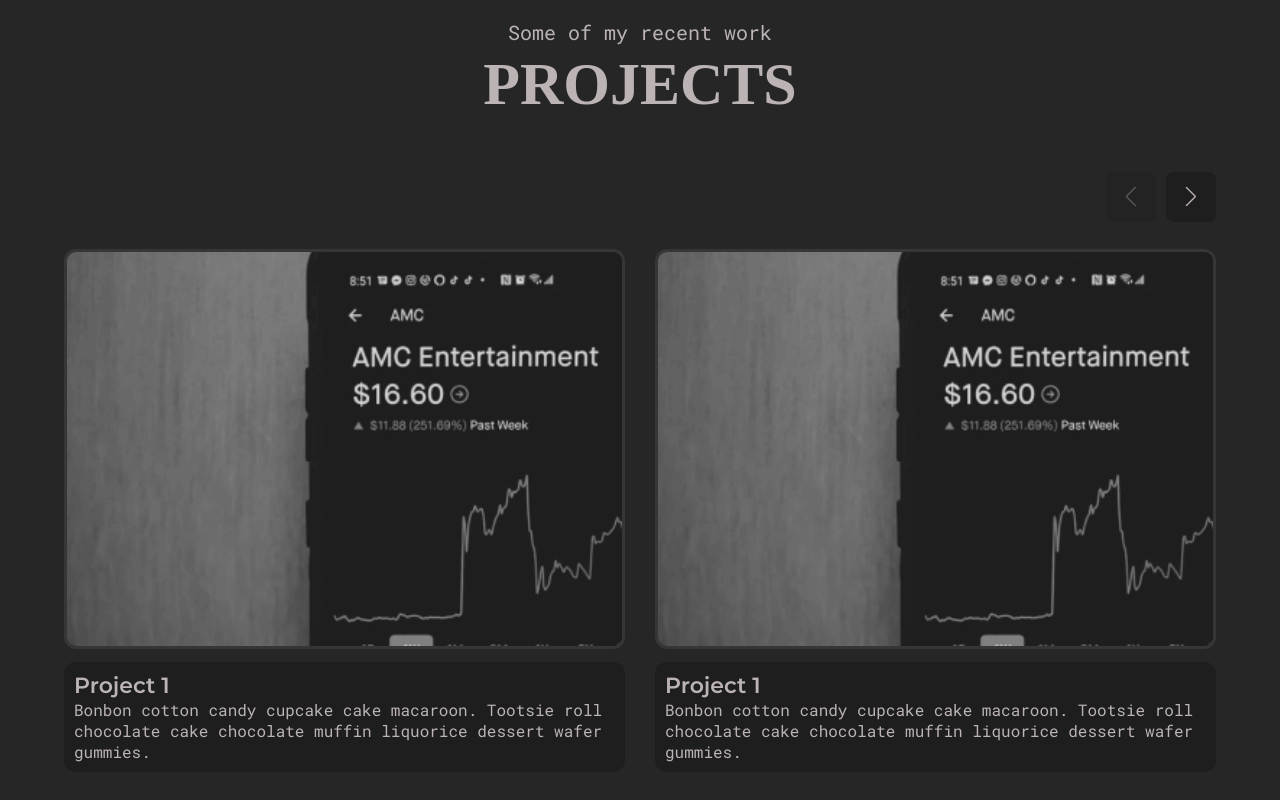
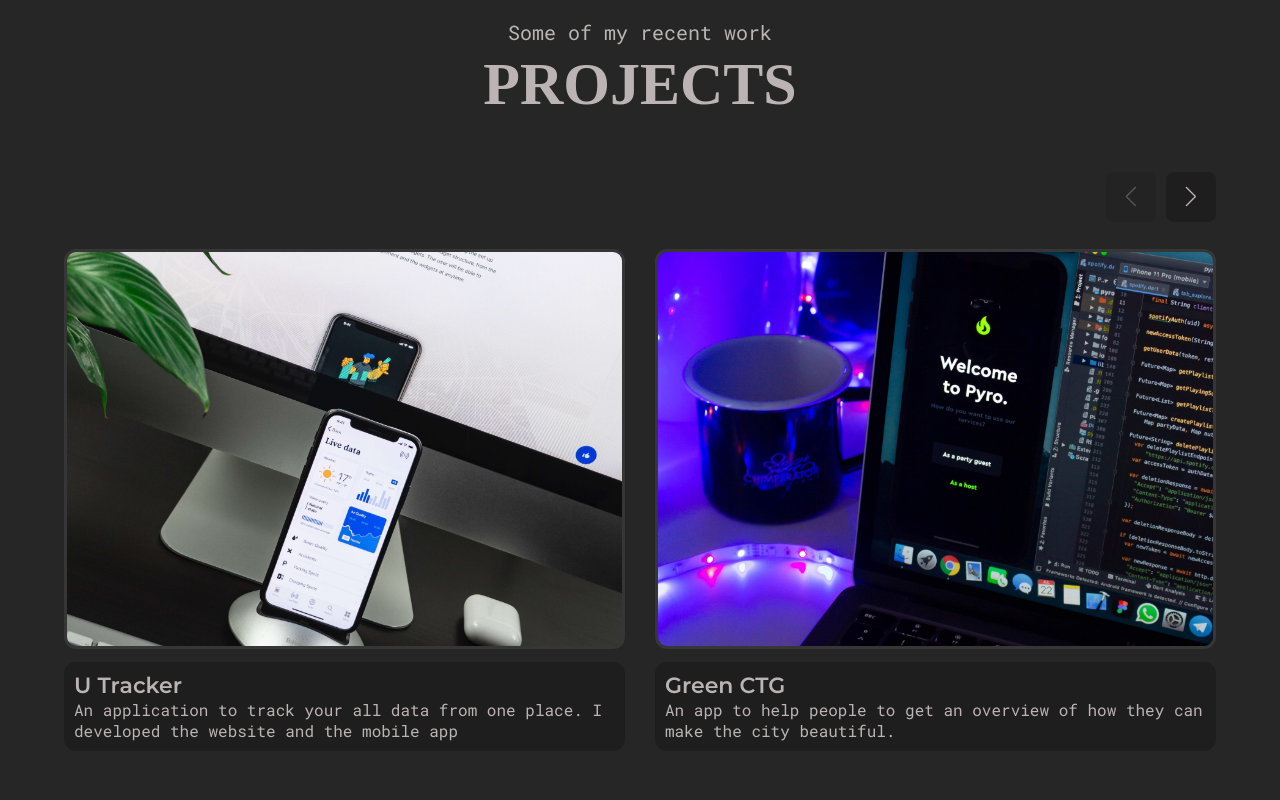
Before and after one commit to kyvycodes/k-react-portfolio, a React (Create React App) app: page / in a window 1280 px wide. Shown: the part 1429-2229 px from the top of the page. Built offline with nearby package versions, Linux system fonts and the light colour scheme; the HTML template or start-up script is replaced by a standard one; a web font is replaced by a local one.

Commit message:
feat: add dummy data to project section

```diff
--- a/src/components/IndividualProject.js
+++ b/src/components/IndividualProject.js
@@ -37,19 +37,23 @@
 
 `
 
-export default function IndividualProject() {
+export default function IndividualProject({
+  img = ProjectImg,
+  title = "Project Name",
+  description = "Bonbon cotton candy cupcake cake macaroon. Tootsie roll chocolate cake chocolate muffin liquorice dessert wafer gummies."
+}) {
   return (
     <IndividualProjectStyle>
       {/* links to component but can also link to project */}
       <Link to='/projects' className='individual_project_img'>
-      <img src={ ProjectImg } alt/>
+      <img src={ img } alt/>
       </Link>
       <div className="individual_project_info">
         <Link to='/projects'>
-          <h3 className='individual_project_title'>Project 1
+          <h3 className='individual_project_title'>{title}
           </h3>
         </Link>
-        <p className='individual_project_description'>Bonbon cotton candy cupcake cake macaroon. Tootsie roll chocolate cake chocolate muffin liquorice dessert wafer gummies.</p>
+        <p className='individual_project_description'>{description}</p>
       </div>
     </IndividualProjectStyle>
   )
--- a/src/components/ProjectSection.js
+++ b/src/components/ProjectSection.js
@@ -88,12 +88,17 @@
             }
           }
           >
+            {/* maps imported projects array of objects */}
             {projects.map((project, index) => {
               if(index >= 3) return;
               return (
                 // unique key from project data id
                 <SwiperSlide key={project.id}>
-                  <IndividualProject/>
+                  <IndividualProject
+                  title={project.name}
+                  img={project.img}
+                  description={project.desc}
+                  />
                 </SwiperSlide>
               )
             })}
```
